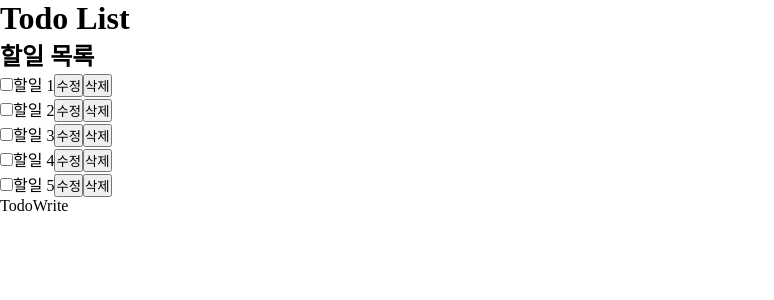
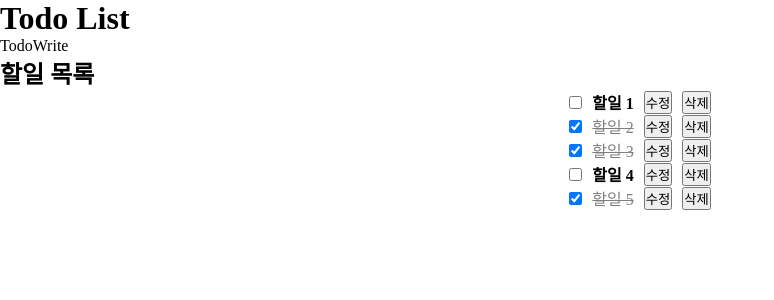
Before and after one commit to seastj/todo_ts_usestate, a React (Create React App) app: page / in a window 1280 px wide. Shown: the top 300 px of the page, without its empty margins (0-774 px from the left). Built offline with nearby package versions, Linux system fonts and the light colour scheme.

Commit message:
[docs] TodoItem.tsx 작업중

```diff
--- a/src/pages/StartPage.tsx
+++ b/src/pages/StartPage.tsx
@@ -35,8 +35,8 @@ function StartPage(): JSX.Element {
   return (
     <div>
       <h1>Todo List</h1>
+      <TodoWrite />
       <TodoList todos={todos} onToggle={onToggle} onDelete={onDelete} onEdit={onEdit} />
-      <TodoWrite />
     </div>
   );
 }
--- a/src/todos/TodoItem.tsx
+++ b/src/todos/TodoItem.tsx
@@ -26,8 +26,20 @@ function TodoItem({ todo, onToggle, onDelete, onEdit }: TodoItemProps): JSX.Elem
     setIsEdit(false);
   };
 
+  const liStyle: React.CSSProperties = {
+    display: 'flex',
+    gap: '10px',
+    alignItems: 'center',
+    justifyContent: 'center',
+  };
+  const titleStyle: React.CSSProperties = {
+    color: todo.completed ? 'gray' : 'black',
+    fontWeight: todo.completed ? 'nomral' : 'bold',
+    textDecoration: todo.completed ? 'line-through' : 'none',
+  };
+
   return (
-    <li>
+    <li style={liStyle}>
       {isEdit ? (
         <>
           <input type="text" value={editTitle} onChange={e => setEditTitle(e.target.value)} />
@@ -36,10 +48,10 @@ function TodoItem({ todo, onToggle, onDelete, onEdit }: TodoItemProps): JSX.Elem
         </>
       ) : (
         <>
-          <input type="checkbox" />
-          <span>{todo.title}</span>
+          <input type="checkbox" onChange={() => onToggle(todo.id)} checked={todo.completed} />
+          <span style={titleStyle}>{todo.title}</span>
           <button onClick={handleEdit}>수정</button>
-          <button onClick={e => onDelete()}>삭제</button>
+          <button onClick={() => onDelete(todo.id)}>삭제</button>
         </>
       )}
     </li>
```
